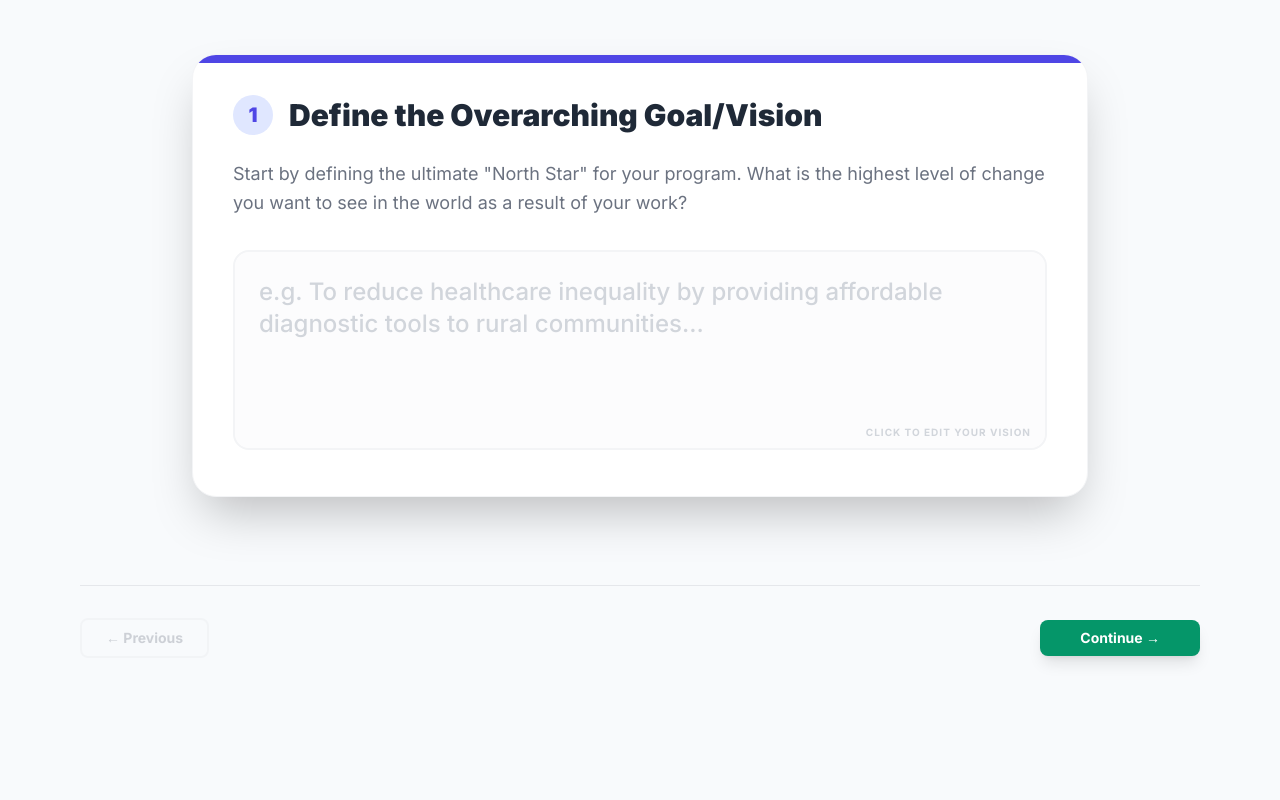
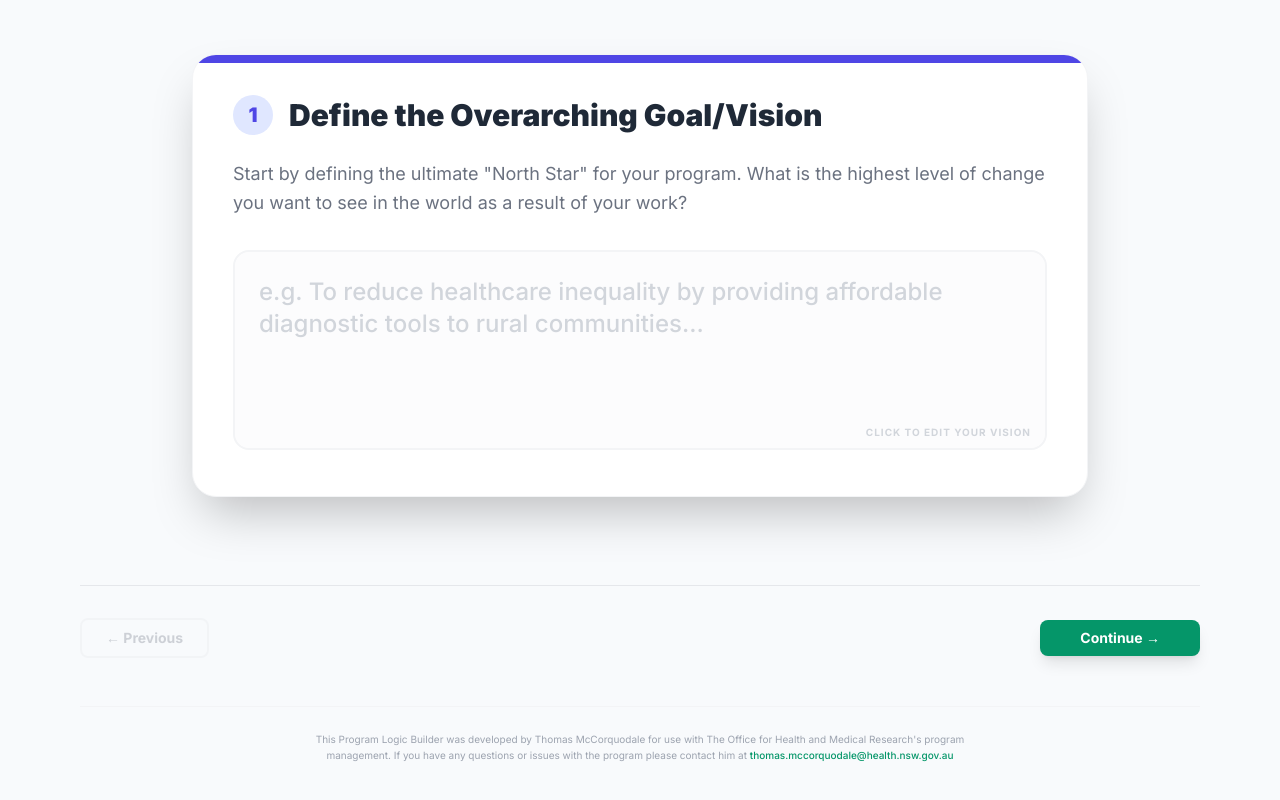
Before and after one commit to tmccorquodale/Logical-Program-Logic-Program, a React (Vite) app: page / in a window 1280 px wide. Shown: the part 226-1026 px from the top of the page. Before the commit the page ends 916 px from the top, so only its background shows below. Built offline with nearby package versions, Linux system fonts and the light colour scheme.

Commit message:
Refactor labels and improve footer layout
Updated header labels and adjusted footer spacing.

```diff
--- a/App.tsx
+++ b/App.tsx
@@ -118,7 +118,7 @@ const App: React.FC = () => {
     const data: any[] = [];
     data.push(['PROJECT GOAL:', logic.goal]);
     data.push([]);
-    data.push(['Need', 'Aim', 'Activities', 'Outputs', 'Short/Medium Term Impacts', 'Long Term Impacts']);
+    data.push(['Needs', 'Aims', 'Activities', 'Outputs', 'Short/Medium Term Impacts', 'Long Term Impacts']);
 
     logic.needs.forEach((need, nIdx) => {
       need.aims.forEach((aim, aIdx) => {
@@ -180,7 +180,7 @@ const App: React.FC = () => {
       <main className="container mx-auto px-4 py-8 max-w-6xl flex-grow">
         <StepIndicator currentStep={currentStep} onStepClick={(step) => jumpTo(step)} />
 
-        <div className="min-h-[500px]">
+        <div className="min-h-[500px] mt-4">
           {currentStep === 'GOAL' && (
             <GoalStep goal={logic.goal} setGoal={(g) => updateLogic(l => ({ ...l, goal: g }))} />
           )}
@@ -331,7 +331,7 @@ const App: React.FC = () => {
           )}
         </div>
 
-        <footer className="mt-12 flex items-center justify-between border-t border-gray-200 pt-8">
+        <footer className="mt-12 flex items-center justify-between border-t border-gray-200 pt-8 pb-4">
           <button
             onClick={prevStep}
             disabled={currentStep === 'GOAL'}
@@ -346,6 +346,13 @@ const App: React.FC = () => {
             {currentStep === 'REVIEW' ? 'Download Result' : 'Continue →'}
           </button>
         </footer>
+
+        <div className="mt-8 py-6 border-t border-gray-100 text-center">
+          <p className="text-[10px] text-gray-400 max-w-2xl mx-auto leading-relaxed">
+            This Program Logic Builder was developed by Thomas McCorquodale for use with The Office for Health and Medical Research's program management.
+            If you have any questions or issues with the program please contact him at <a href="mailto:thomas.mccorquodale@health.nsw.gov.au" className="text-emerald-600 hover:underline font-medium">thomas.mccorquodale@health.nsw.gov.au</a>
+          </p>
+        </div>
       </main>
     </div>
   );
```
